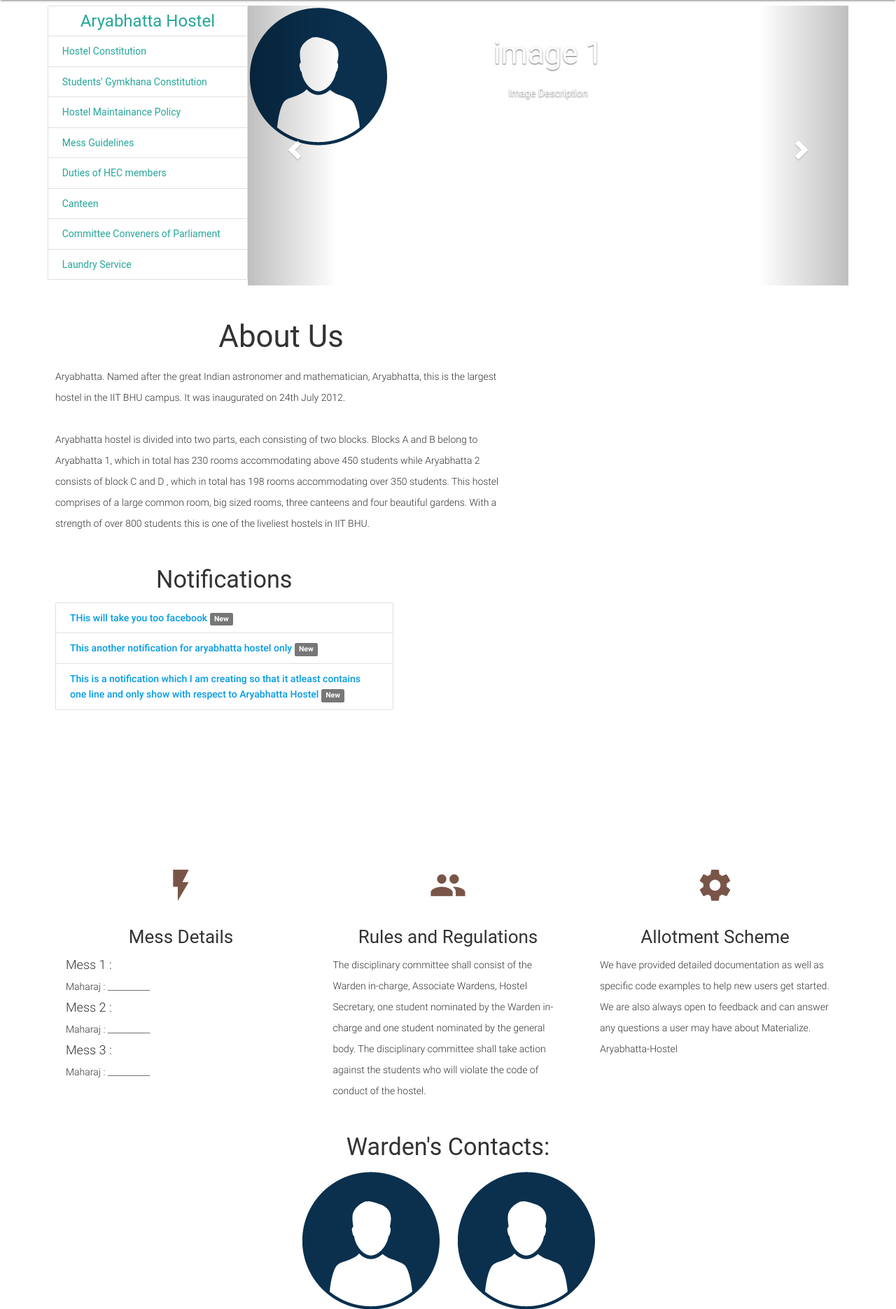
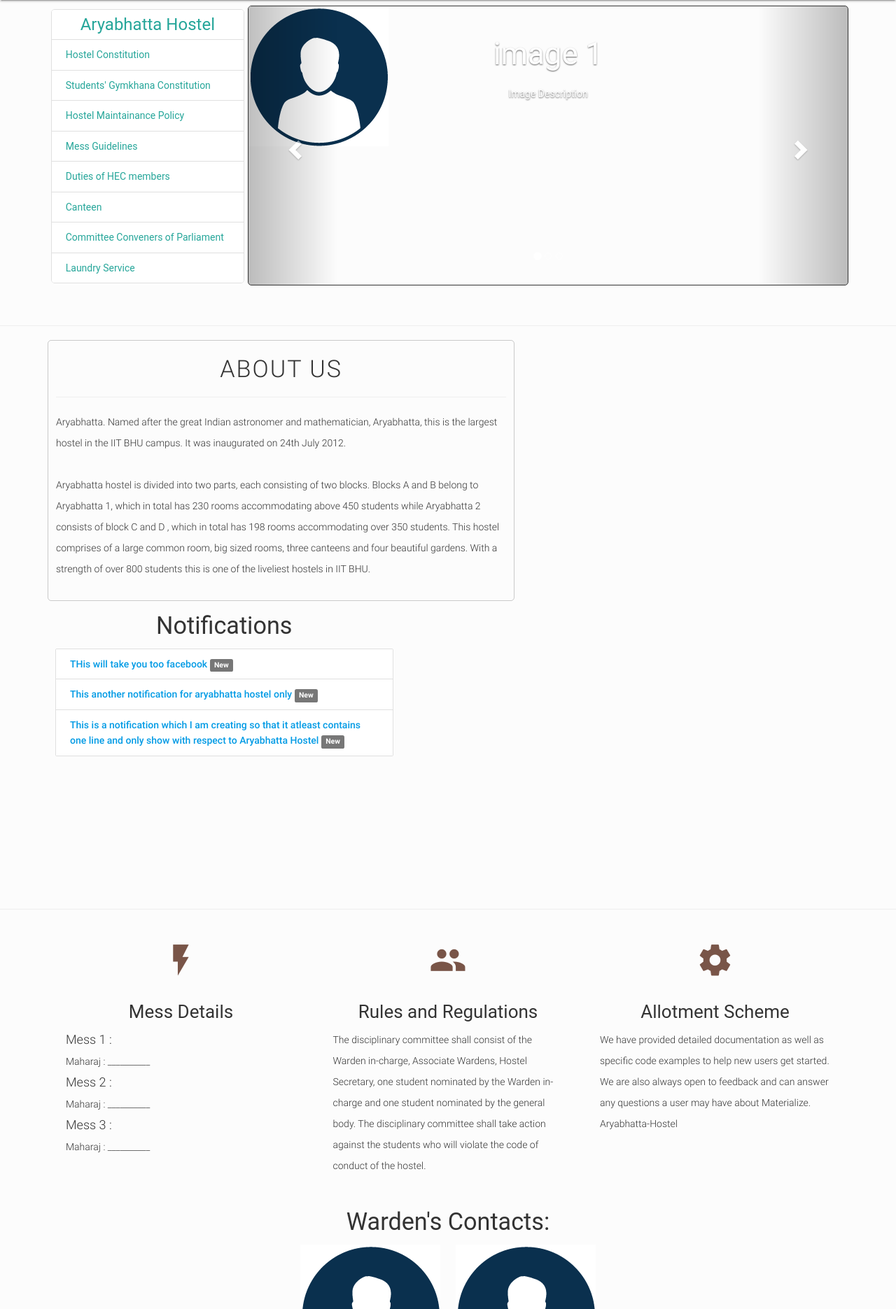
Before and after one commit to PratikshitSingh/Forums, a Django app: page /student/notifications/1/ in a window 1280 px wide. Shown: the part 64-1935 px from the top of the page at 70% size. Run offline with Django 3.2, Linux system fonts and the light colour scheme; data comes from the database, SQL or seed files in the repository; some libraries are stand-ins or nearby versions; some web fonts are replaced.

Commit message:
UI improvements

```diff
--- a/student/static/css/style.css
+++ b/student/static/css/style.css
@@ -5,6 +5,37 @@
  *
  * Made By MaterializeCSS.com
  */
+
+/* BODY */
+body {
+  background-color: #FCFCFC;
+  font: 'Roboto', sans-serif;
+}
+
+/* Image carousel */
+.carousel {
+    border: 1px solid;
+    border-radius: 5px;
+}
+
+.hostel-collection {
+  border-radius: 5px;
+}
+
+.about-us {
+    border: 1px solid rgba(0,0,0,0.2);
+    border-radius: 5px;
+}
+
+.about-us h4 {
+  letter-spacing: 2px;
+  font-weight: 300;
+  text-transform: uppercase;
+}
+
+.notifications-hostel h4 {
+
+}
 
 nav ul a,
 nav .brand-logo {
--- a/student/templates/student/hostel.html
+++ b/student/templates/student/hostel.html
@@ -47,8 +47,8 @@ spinner.setAttribute("style","-webkit-transform: rotateY("+ angle +"deg); -moz-t
     <div class="container">
           <div class="row">
 
-            <div class="col s4 m3" style="padding:0;">
-              <div class="collection">
+            <div class="col s4 m3" style="padding:5px;">
+              <div class="collection hostel-collection">
               <a href="#!" class="collection-item" style = "font-size:24px; text-align:center">{{ all_hostels.name }}</a>
               <a href="https://drive.google.com/file/d/1BBI1LlDa7MDdUBNVwIg-SktusiMB8kix/view?usp=sharing" class="collection-item drop-down" style = "text-align:left">Hostel Constitution</a>
               <a href="https://drive.google.com/file/d/1lK0xM5z-TvJhbEK9exjc-Qb--XUnSjPD/view?usp=sharing" class="collection-item" style = "text-align:left">Students' Gymkhana Constitution</a>
@@ -110,6 +110,7 @@ spinner.setAttribute("style","-webkit-transform: rotateY("+ angle +"deg); -moz-t
             </div>
         </div>
       </div>
+      <hr>
      <script src="https://ajax.googleapis.com/ajax/libs/jquery/1.11.3/jquery.min.js">
     </script>
     <script src="bootstrap/js/bootstrap.min.js"></script>
@@ -118,12 +119,13 @@ spinner.setAttribute("style","-webkit-transform: rotateY("+ angle +"deg); -moz-t
 
       <div class="container">
         <div class="row">
-        <div class="col s12 m7">
+        <div class="col s12 m7 about-us">
 
         <div class="row">
           <div class="col s12 center">
             <h3><i class="mdi-content-send brown-text"></i></h3>
-            <h3>About Us</h3>
+            <h4>ABOUT US</h4>
+            <hr>
                 {% for para in all_about %}
                     <p class="left-align light">{{ para.para_1 }}<br><br>
                     {{ para.para_2 }}
@@ -136,7 +138,7 @@ spinner.setAttribute("style","-webkit-transform: rotateY("+ angle +"deg); -moz-t
         </div>
 
 
-         <div  id="notification" class="col s4 m5">
+         <div  id="notification" class="col s4 m5 notifications-hostel">
           <h4 style="text-align:center">Notifications</h4>
           <div class="collection">
                 {% for notifications in all_notitfications %}
@@ -164,6 +166,7 @@ spinner.setAttribute("style","-webkit-transform: rotateY("+ angle +"deg); -moz-t
         </div>
 
       </div>
+      <hr>
 
 
       <!--   Icon Section   -->
```
Also changed, not shown: 18 other files.
